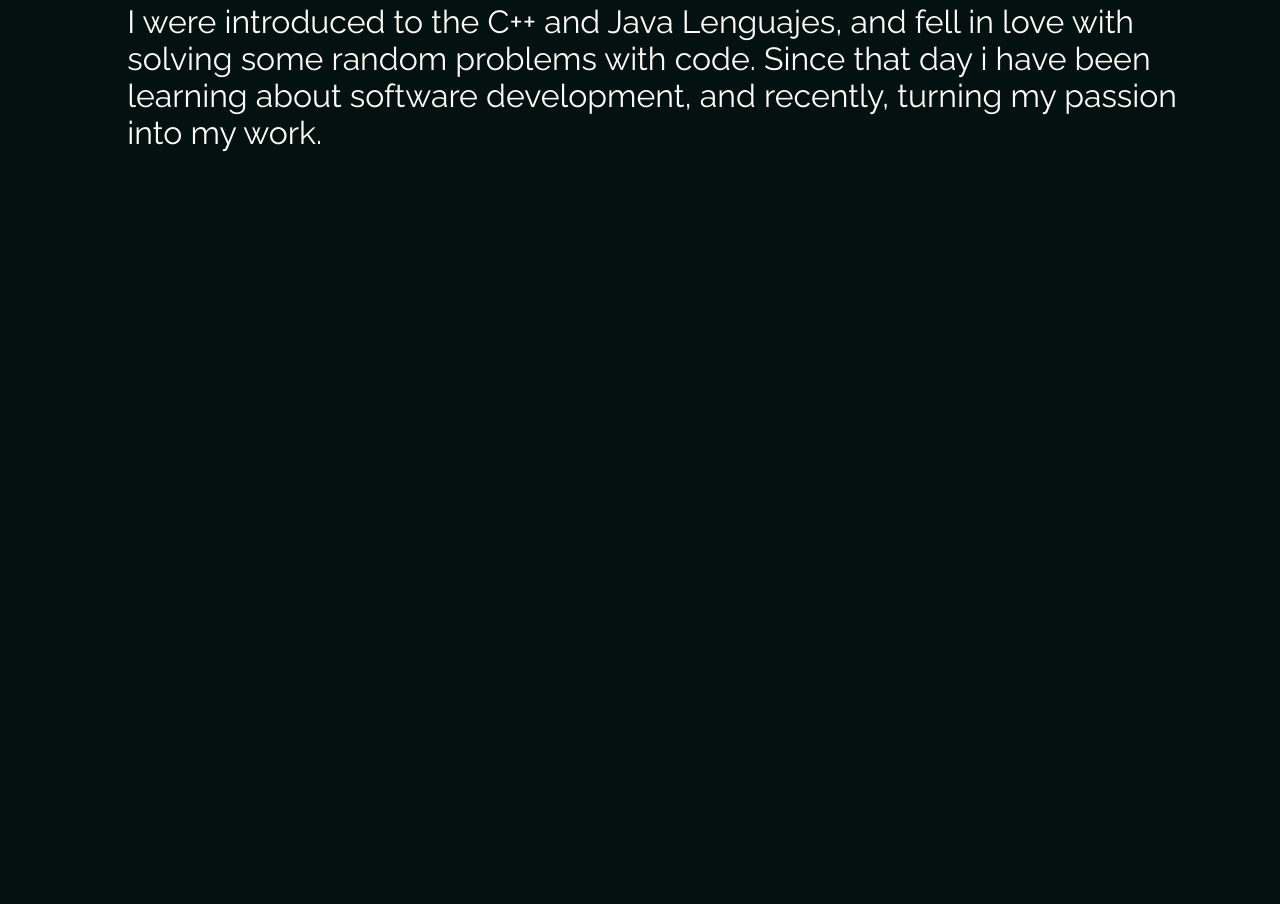
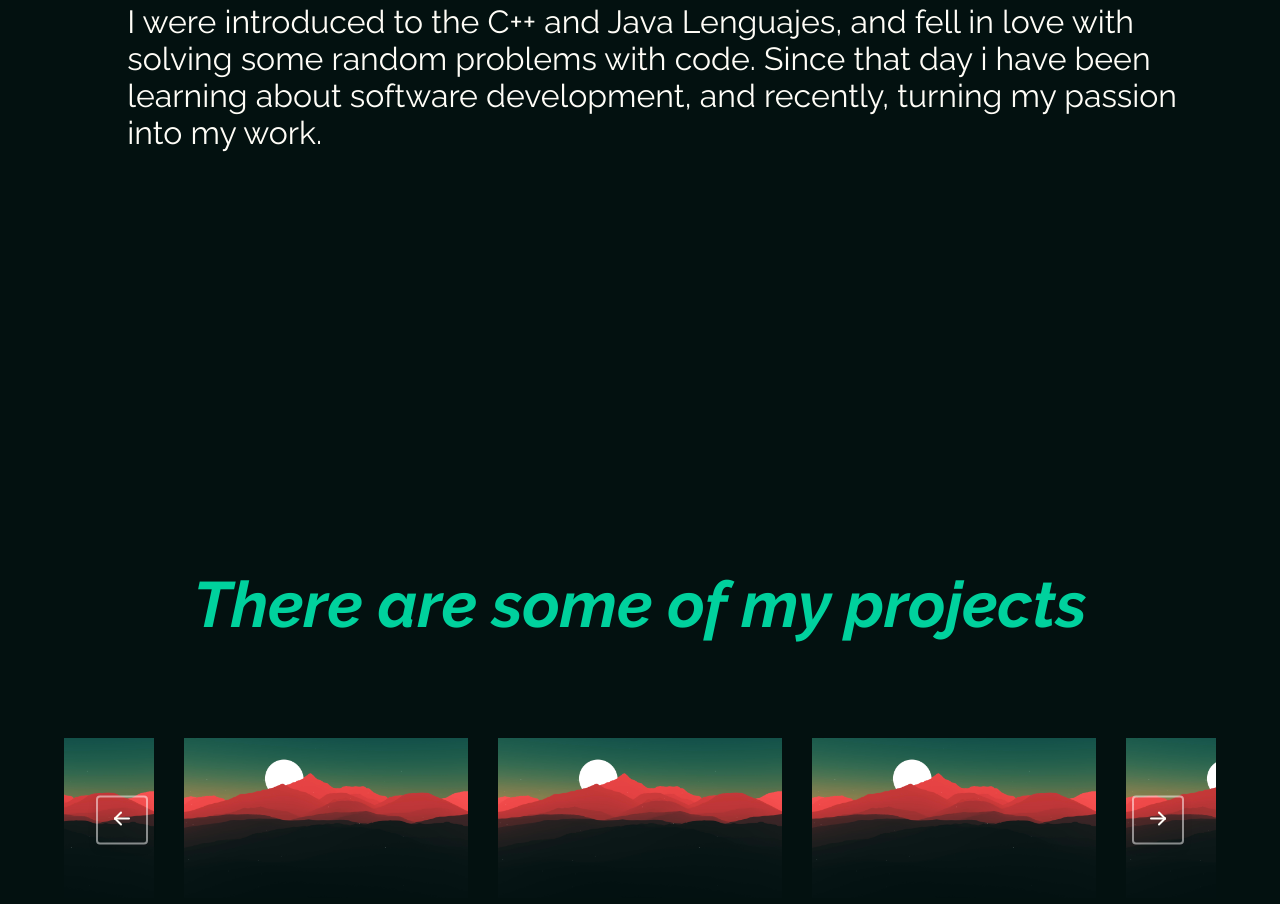
Before and after one commit to MajorNuke27/Portfolio, a plain HTML site: page index.html in a window 1280 px wide. Shown: the part 1266-2170 px from the top of the page. Before the commit the page ends 1600 px from the top, so only its background shows below. Drawn offline with nearby package versions, Linux system fonts and the light colour scheme.

Commit message:
Implementation of carrousel

```diff
--- a/index.html
+++ b/index.html
@@ -10,6 +10,9 @@
     <link rel="stylesheet" href="./styles/sections.css">
     <link rel="stylesheet" href="./styles/landing.css">
     <link rel="stylesheet" href="./styles/about.css">
+    <link rel="stylesheet" href="./styles/projects.css">
+    <link rel="stylesheet" href="https://cdnjs.cloudflare.com/ajax/libs/Glide.js/3.6.0/css/glide.core.min.css" integrity="sha512-tYKqO78H3mRRCHa75fms1gBvGlANz0JxjN6fVrMBvWL+vOOy200npwJ69OBl9XEsTu3yVUvZNrdWFIIrIf8FLg==" crossorigin="anonymous" referrerpolicy="no-referrer" />
+    <link rel="stylesheet" href="https://cdnjs.cloudflare.com/ajax/libs/Glide.js/3.6.0/css/glide.theme.min.css" integrity="sha512-8vDOoSF7kZUYkn7BiQulRCTvpRoenljlkQDZhM6+IqDJi5jHDH9QEYH9NfMBB8LlqiYc7O17YGxbGx7dOxKrpw==" crossorigin="anonymous" referrerpolicy="no-referrer" />
     <link rel="shortcut icon" href="./assets/images/Logo.svg" type="image/svg">
     <title>Esau Montiel | Web developer</title>
 </head>
@@ -26,7 +29,7 @@
             </button>
             <ul class="nav-bar-list" aria-hidden="false">
                 <li class="nav-bar-item"><a class="nav-bar-link" href="#about">About me</a></li>
-                <li class="nav-bar-item"><a class="nav-bar-link" href="#projects">Projects</a></li>
+                <li class="nav-bar-item"><a class="nav-bar-link" href="#projects">My work</a></li>
                 <li class="nav-bar-item"><a class="nav-bar-link" href="#contact">Contact</a></li>
             </ul>
         </nav>
@@ -46,10 +49,26 @@
             <a class="next" href="#about" aria-label="Go to next section"><img src="./assets/images/chevrons-down.svg" alt="arrow"></a>
         </article>
         <article id="about" class="section about-intro">
-            <h2 class="title">A little bit of history...</h2>
+            <h2>A little bit of history...</h2>
             <div class="about-content">
                 <p>When i was on high school i used to make some simple pages with HTML and a bit of CSS. Leaded by my cusriosity, i began to search what more can i do with code? And that's where all began...</p><br>
                 <p>I were introduced to the C++ and Java Lenguajes, and fell in love with solving some random problems with code. Since that day i have been learning about software development, and recently, turning my passion into my work.</p>
+            </div>
+        </article>
+        <article id="projects" class="section projects" style="height: 100vh;">
+            <h2>There are some of my projects</h2>
+            <div class="glide">
+                <div class="glide__track" data-glide-el="track">
+                    <ul class="glide__slides">
+                        <li class="glide__slide"><img style="width: fit-content;" src="./assets/images/background.jpg" alt="placeholder"></li>
+                        <li class="glide__slide"><img style="width: fit-content;" src="./assets/images/background.jpg" alt="placeholder"></li>
+                        <li class="glide__slide"><img style="width: fit-content;" src="./assets/images/background.jpg" alt="placeholder"></li>
+                    </ul>
+                </div>
+                <div class="glide__arrows" data-glide-el="controls">
+                    <button class="glide__arrow glide__arrow--left" data-glide-dir="<"><img src="./assets/images/arrow-left.svg" alt="arrow left"></button>
+                    <button class="glide__arrow glide__arrow--right" data-glide-dir=">"><img src="./assets/images/arrow-right.svg" alt="arrow right"></button>
+                </div>
             </div>
         </article>
     </main>
@@ -61,4 +80,34 @@
     <a href="#home" aria-label="Go to top" id="top" class="top" aria-hidden="true"><img src="./assets/images/arrow-bar-to-up.svg" alt="arrow-up"></a>
 </body>
 <script src="./js/navBar.js"></script>
+<script src="https://cdnjs.cloudflare.com/ajax/libs/Glide.js/3.6.0/glide.min.js" integrity="sha512-2sI5N95oT62ughlApCe/8zL9bQAXKsPPtZZI2KE3dznuZ8HpE2gTMHYzyVN7OoSPJCM1k9ZkhcCo3FvOirIr2A==" crossorigin="anonymous" referrerpolicy="no-referrer"></script>
+
+<script>
+    const options = {
+        type: 'carousel',
+        keyboard: true,
+        perView: 3,
+        focusAt: 'center',
+        gap: 30,
+        peek: 120,
+        breakpoints: {
+            1200: {
+                perView: 2,
+                peek: 0
+            },
+            600: {
+                perView: 1,
+                peek: 70
+            },
+            500: {
+                perView: 1,
+                peek: 0
+            }
+        }
+    }
+
+    const carousel = new Glide('.glide', options);
+
+    carousel.mount();
+</script>
 </html>
--- /dev/null
+++ b/styles/projects.css
@@ -0,0 +1,7 @@
+.projects {
+    display: flex;
+    flex-direction: column;
+    align-items: center;
+    justify-content: center;
+    row-gap: 12%;
+}
```
Also changed, not shown: assets/images/arrow-left.svg (added), assets/images/arrow-right.svg (added).
